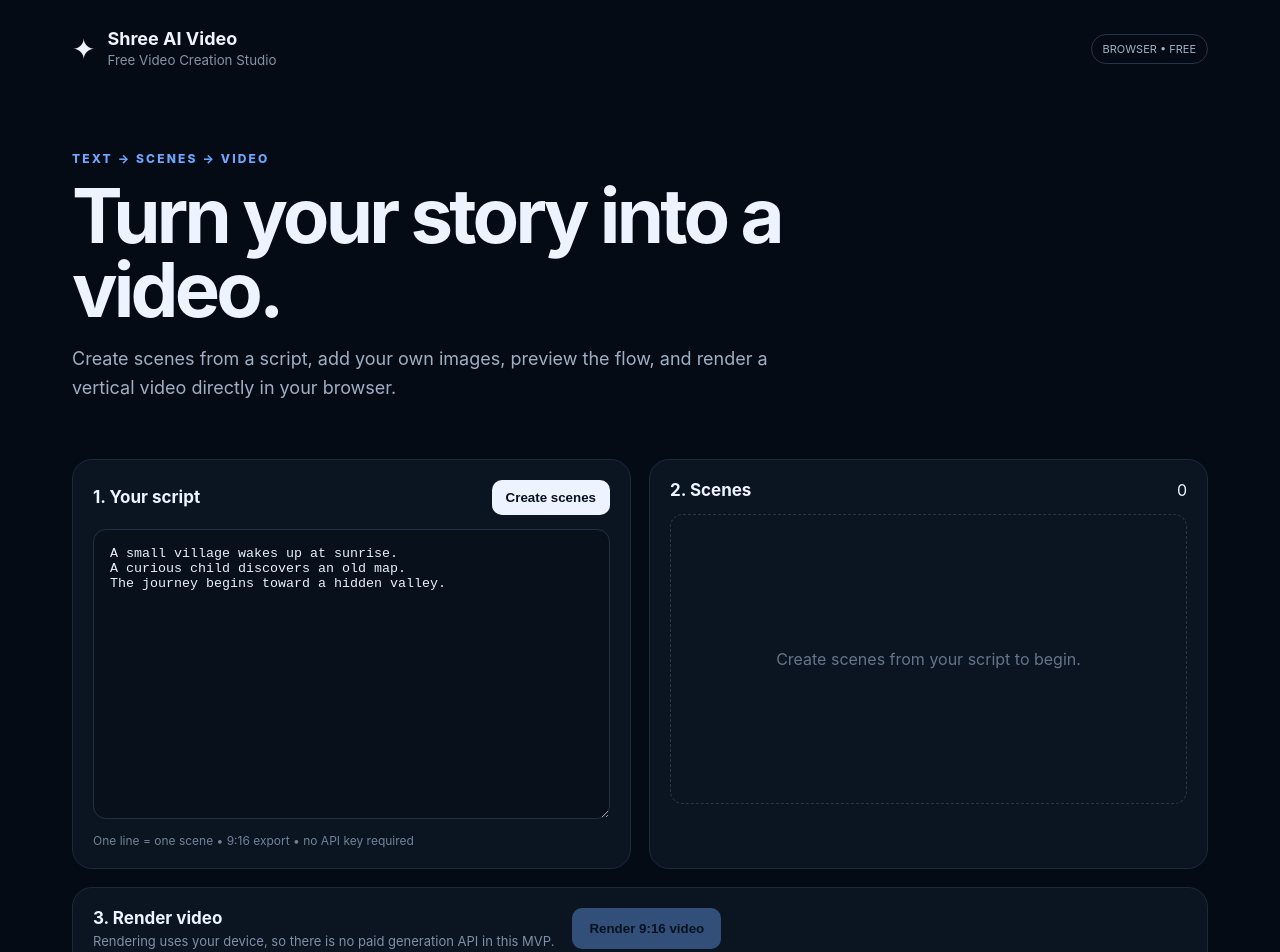
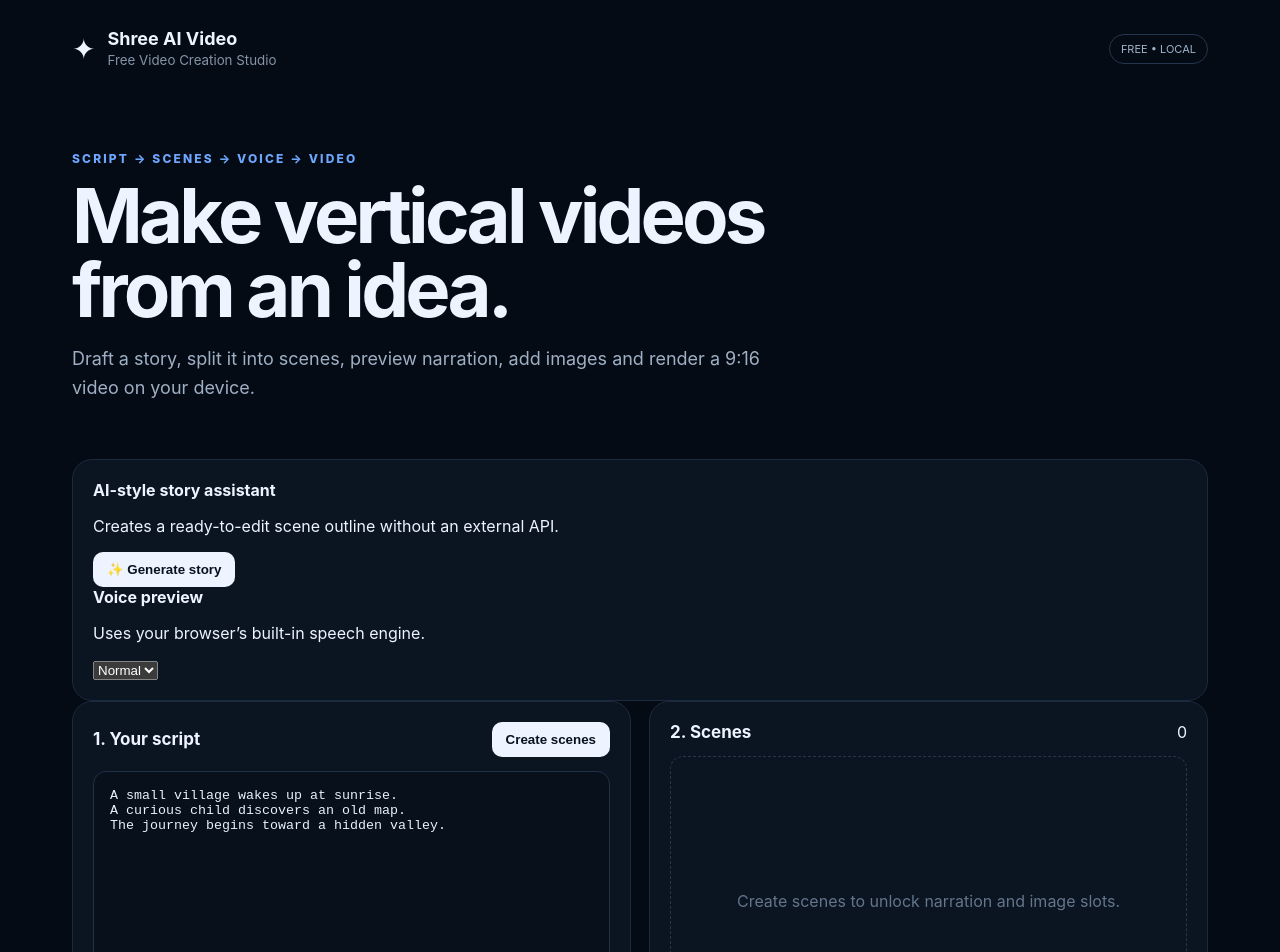
Before and after one commit to devilsoulhacker00/Shree-ai-video, a Next.js app: page / in a window 1280 px wide. Shown: the top 952 px of the page. Built offline with nearby package versions, Linux system fonts and the light colour scheme.

Commit message:
feat: add story assistant and voice preview

```diff
--- a/app/page.tsx
+++ b/app/page.tsx
@@ -2,8 +2,7 @@
 
 import { useMemo, useState } from "react";
 
-type Scene = { id:number; text:string; image?:string };
-
+type Scene = { id:number; text:string };
 const starter = `A small village wakes up at sunrise.
 A curious child discovers an old map.
 The journey begins toward a hidden valley.`;
@@ -14,10 +13,28 @@ export default function Home() {
   const [images,setImages]=useState<Record<number,string>>({});
   const [status,setStatus]=useState("");
   const [exportUrl,setExportUrl]=useState("");
+  const [voice,setVoice]=useState("default");
+
+  const sceneCount=useMemo(()=>script.split(/\n+/).filter(s=>s.trim()).length,[script]);
 
   const buildScenes=()=> {
     const next=script.split(/\n+/).map(s=>s.trim()).filter(Boolean).map((text,id)=>({id:id+1,text}));
     setScenes(next); setStatus(`${next.length} scenes ready`); setExportUrl("");
+  };
+
+  const makeStory=()=>{
+    const topics=["A mysterious signal appears in the night sky.","A young explorer follows the signal into an ancient forest.","Inside the forest, a hidden doorway opens.","The explorer finds a glowing city and discovers its secret.","At sunrise, the journey becomes a new beginning."];
+    setScript(topics.join("\n")); setScenes([]); setStatus("AI-style story draft created — edit it before rendering.");
+  };
+
+  const speak=(text:string)=>{
+    if(typeof window==="undefined"||!("speechSynthesis" in window)){setStatus("Browser voice is not available.");return;}
+    window.speechSynthesis.cancel();
+    const u=new SpeechSynthesisUtterance(text);
+    u.rate=voice==="slow"?.85:voice==="fast"?1.15:1;
+    u.pitch=1;
+    window.speechSynthesis.speak(u);
+    setStatus("Voice preview playing…");
   };
 
   const attachImage=(id:number,file:File)=>{
@@ -25,51 +42,47 @@ export default function Home() {
     setImages(v=>({...v,[id]:url}));
   };
 
-  const duration=3;
-  const canExport=scenes.length>0;
-
   const exportVideo=async()=>{
-    if(!canExport){setStatus("Create scenes first.");return;}
-    setStatus("Rendering in your browser…");
-    const canvas=document.createElement("canvas");
-    canvas.width=720; canvas.height=1280;
+    if(!scenes.length){setStatus("Create scenes first.");return;}
+    setStatus("Rendering 9:16 video in your browser…");
+    const canvas=document.createElement("canvas"); canvas.width=720; canvas.height=1280;
     const ctx=canvas.getContext("2d")!;
     const stream=canvas.captureStream(30);
     const recorder=new MediaRecorder(stream,{mimeType:"video/webm"});
-    const chunks:BlobPart[]=[];
-    recorder.ondataavailable=e=>e.data.size&&chunks.push(e.data);
-    const done=new Promise<void>(resolve=>recorder.onstop=()=>resolve());
-    recorder.start();
+    const chunks:BlobPart[]=[]; recorder.ondataavailable=e=>e.data.size&&chunks.push(e.data);
+    const done=new Promise<void>(resolve=>recorder.onstop=()=>resolve()); recorder.start();
     for(const scene of scenes){
-      const start=performance.now();
-      const imgSrc=images[scene.id];
+      const start=performance.now(), duration=3; const src=images[scene.id];
       let img:HTMLImageElement|undefined;
-      if(imgSrc){img=new Image();img.src=imgSrc;await new Promise(r=>{img!.onload=()=>r(null);img!.onerror=()=>r(null);});}
+      if(src){img=new Image();img.src=src;await new Promise(r=>{img!.onload=()=>r(null);img!.onerror=()=>r(null);});}
       while(performance.now()-start<duration*1000){
         const p=Math.min(1,(performance.now()-start)/(duration*1000));
-        ctx.fillStyle="#07111f";ctx.fillRect(0,0,canvas.width,canvas.height);
-        if(img){const scale=1+0.08*p;const w=canvas.width*scale,h=canvas.height*scale;ctx.globalAlpha=.78;ctx.drawImage(img,(canvas.width-w)/2,(canvas.height-h)/2,w,h);ctx.globalAlpha=1;}
-        const grad=ctx.createLinearGradient(0,700,0,1280);grad.addColorStop(0,"transparent");grad.addColorStop(1,"rgba(0,0,0,.9)");ctx.fillStyle=grad;ctx.fillRect(0,650,720,630);
-        ctx.fillStyle="white";ctx.font="bold 38px system-ui";ctx.textAlign="center";
-        wrapText(ctx,scene.text,60,900,600,52);
+        ctx.fillStyle="#07111f";ctx.fillRect(0,0,720,1280);
+        if(img){const scale=1+.08*p,w=720*scale,h=1280*scale;ctx.globalAlpha=.82;ctx.drawImage(img,(720-w)/2,(1280-h)/2,w,h);ctx.globalAlpha=1;}
+        const grad=ctx.createLinearGradient(0,650,0,1280);grad.addColorStop(0,"transparent");grad.addColorStop(1,"rgba(0,0,0,.92)");ctx.fillStyle=grad;ctx.fillRect(0,650,720,630);
+        ctx.fillStyle="white";ctx.font="bold 38px system-ui";ctx.textAlign="center";wrapText(ctx,scene.text,60,900,600,52);
         ctx.fillStyle="#9fb3c8";ctx.font="18px system-ui";ctx.fillText(`Scene ${scene.id} • Shree AI Video`,360,1210);
         await new Promise(r=>requestAnimationFrame(r));
       }
     }
     recorder.stop();await done;
-    const blob=new Blob(chunks,{type:"video/webm"});
-    const url=URL.createObjectURL(blob);setExportUrl(url);setStatus("Video ready — download it below.");
+    const blob=new Blob(chunks,{type:"video/webm"});const url=URL.createObjectURL(blob);
+    setExportUrl(url);setStatus("Video ready — download it below.");
   };
 
   return <main>
-    <header><div className="brand"><span>✦</span><div><b>Shree AI Video</b><small>Free Video Creation Studio</small></div></div><span className="pill">BROWSER • FREE</span></header>
-    <section className="hero"><div><p className="eyebrow">TEXT → SCENES → VIDEO</p><h1>Turn your story into a video.</h1><p className="sub">Create scenes from a script, add your own images, preview the flow, and render a vertical video directly in your browser.</p></div></section>
+    <header><div className="brand"><span>✦</span><div><b>Shree AI Video</b><small>Free Video Creation Studio</small></div></div><span className="pill">FREE • LOCAL</span></header>
+    <section className="hero"><div><p className="eyebrow">SCRIPT → SCENES → VOICE → VIDEO</p><h1>Make vertical videos from an idea.</h1><p className="sub">Draft a story, split it into scenes, preview narration, add images and render a 9:16 video on your device.</p></div></section>
+    <section className="toolbar card">
+      <div><div><b>AI-style story assistant</b><p>Creates a ready-to-edit scene outline without an external API.</p></div><button onClick={makeStory}>✨ Generate story</button></div>
+      <div><div><b>Voice preview</b><p>Uses your browser’s built-in speech engine.</p></div><select value={voice} onChange={e=>setVoice(e.target.value)}><option value="default">Normal</option><option value="slow">Slow</option><option value="fast">Fast</option></select></div>
+    </section>
     <section className="grid">
-      <div className="card editor"><div className="cardHead"><h2>1. Your script</h2><button onClick={buildScenes}>Create scenes</button></div><textarea value={script} onChange={e=>setScript(e.target.value)} placeholder="Write one scene per line…"/><div className="hint">One line = one scene • 9:16 export • no API key required</div></div>
-      <div className="card"><div className="cardHead"><h2>2. Scenes</h2><span>{scenes.length}</span></div>{scenes.length===0?<div className="empty">Create scenes from your script to begin.</div>:<div className="scenes">{scenes.map(s=><div className="scene" key={s.id}><div className="sceneNo">{s.id}</div><div className="sceneText">{s.text}</div><label className="upload">{images[s.id]?"Image added":"Add image"}<input type="file" accept="image/*" onChange={e=>{const f=e.target.files?.[0];if(f)attachImage(s.id,f)}}/></label></div>)}</div>}</div>
+      <div className="card editor"><div className="cardHead"><h2>1. Your script</h2><button onClick={buildScenes}>Create scenes</button></div><textarea value={script} onChange={e=>setScript(e.target.value)} placeholder="Write one scene per line…"/><div className="hint">{sceneCount} scene lines • 9:16 export • no API key</div></div>
+      <div className="card"><div className="cardHead"><h2>2. Scenes</h2><span>{scenes.length}</span></div>{!scenes.length?<div className="empty">Create scenes to unlock narration and image slots.</div>:<div className="scenes">{scenes.map(s=><div className="scene" key={s.id}><div className="sceneNo">{s.id}</div><div className="sceneText">{s.text}</div><div className="actions"><button className="mini" onClick={()=>speak(s.text)}>🔊</button><label className="upload">{images[s.id]?"✓ Image":"Add image"}<input type="file" accept="image/*" onChange={e=>{const f=e.target.files?.[0];if(f)attachImage(s.id,f)}}/></label></div></div>)}</div>}</div>
     </section>
-    <section className="card render"><div><h2>3. Render video</h2><p>Rendering uses your device, so there is no paid generation API in this MVP.</p></div><button className="primary" onClick={exportVideo} disabled={!canExport}>Render 9:16 video</button>{status&&<div className="status">{status}</div>}{exportUrl&&<a className="download" href={exportUrl} download="shree-ai-video.webm">⬇ Download video</a>}</section>
-    <footer>Shree AI Video • Open-source friendly foundation • AI model integrations can be added later</footer>
+    <section className="card render"><div><h2>3. Render</h2><p>On-device WebM rendering; no paid video API is used.</p></div><button className="primary" onClick={exportVideo} disabled={!scenes.length}>Render 9:16 video</button>{status&&<div className="status">{status}</div>}{exportUrl&&<a className="download" href={exportUrl} download="shree-ai-video.webm">⬇ Download video</a>}</section>
+    <footer>Shree AI Video • Free/open-source friendly foundation • AI model adapters can be added later</footer>
   </main>;
 }
 
```
